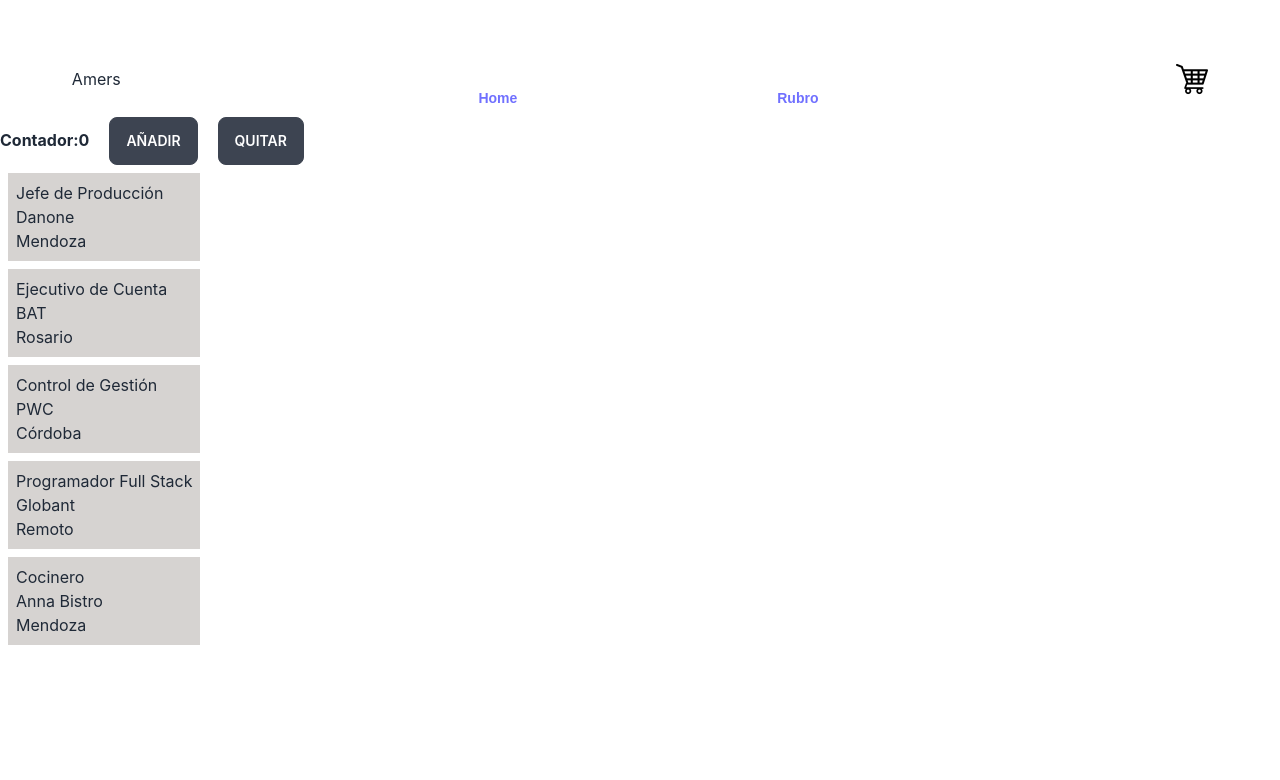
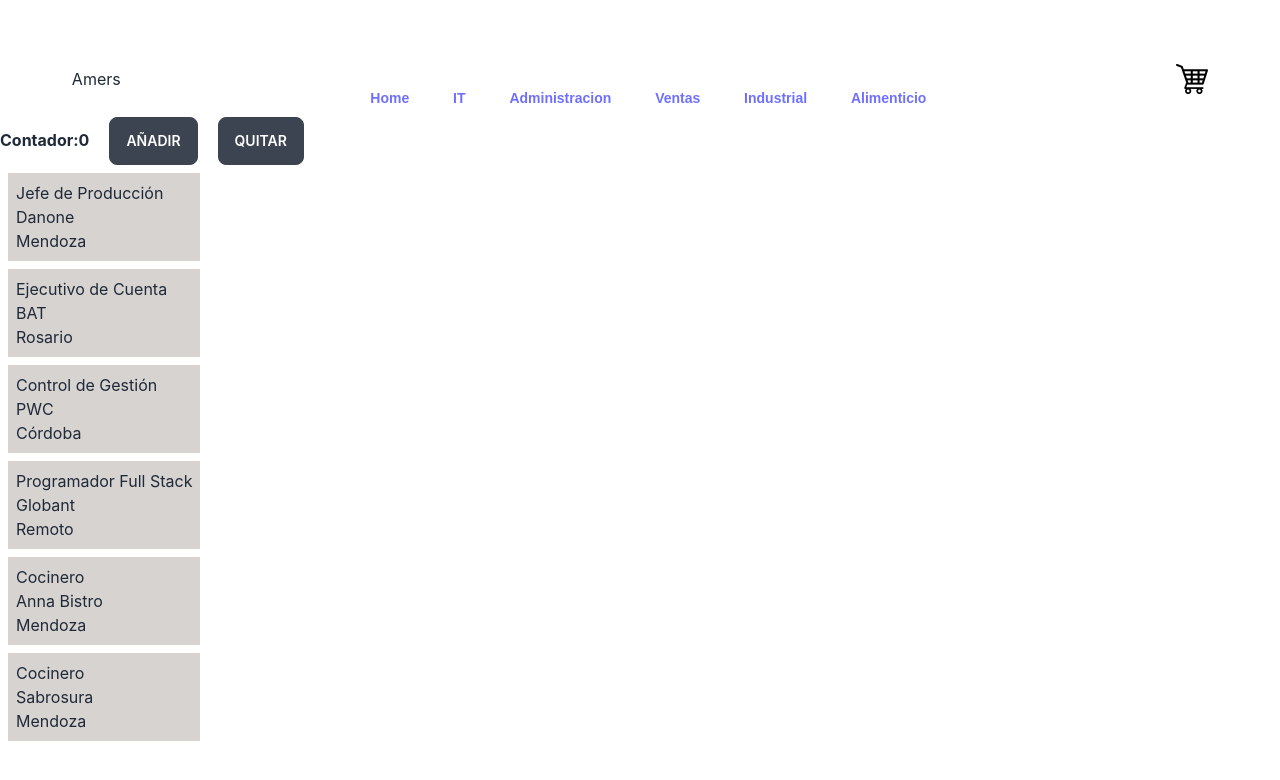
Before and after one commit to jimfac/AppJimenez, a React (Create React App) app: page / in a window 1280 px wide. Shown: the top 780 px of the page. Built offline with nearby package versions, Linux system fonts and the light colour scheme.

Commit message:
primer entrega proyecto final

```diff
--- a/src/MyJobs.json
+++ b/src/MyJobs.json
@@ -43,7 +43,15 @@
     "lugar":"Mendoza",
     "salario":"$180.000",
     "img":"/anna.png"
+},
+{
+    "id": "6",
+    "categoryId": "Alimenticio",
+    "puesto":"Cocinero ",
+    "empresa":"Sabrosura",
+    "lugar":"Mendoza",
+    "salario":"$180.000",
+    "img":"/anna.png"
 }
 
-
 ]
--- a/src/components/ItemListContainer.js
+++ b/src/components/ItemListContainer.js
@@ -8,7 +8,7 @@
   const[jobs,setJobs] = useState([]);
   const {categoryId} = useParams()
 
-  const getJobs = (data,time) =>
+  const getJobs = (data,time,idParams) =>
      new Promise((resolve,reject) => {
       setTimeout(()=> {
         if (data) {
@@ -21,8 +21,8 @@
 
      useEffect(() => {
       if(categoryId){
-        getJobs(jobsJson.filter(c=>c.categoryId===categoryId),2000).then((res)=>{
-          setJobs(res)
+        getJobs(jobsJson,2000,categoryId).then((res)=>{
+          setJobs(res.filter(c=>c.categoryId===categoryId))
         }).catch((err)=>console.log(err,":tu categoría no exixte"));
       }else{
         getJobs(jobsJson,2000).then((res)=>{
--- a/src/components/NavBar.js
+++ b/src/components/NavBar.js
@@ -9,7 +9,11 @@
         <h1>Amers</h1>
       <ul>
                 <li><NavLink to={'/'}>Home</NavLink></li>
-                <li><NavLink to={`/category/${categoryId}`}>Rubro</NavLink></li>
+                <li><NavLink to={`/category/IT`}>IT</NavLink></li>
+                <li><NavLink to={`/category/Administracion`}>Administracion</NavLink></li>
+                <li><NavLink to={`/category/Ventas`}>Ventas</NavLink></li>
+                <li><NavLink to={`/category/Industrial`}>Industrial</NavLink></li>
+                <li><NavLink to={`/category/Alimenticio`}>Alimenticio</NavLink></li>
 
       </ul>
 
```
